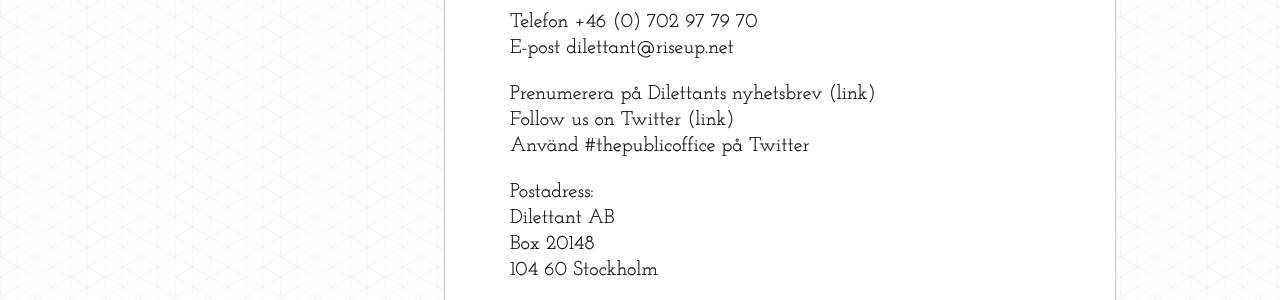
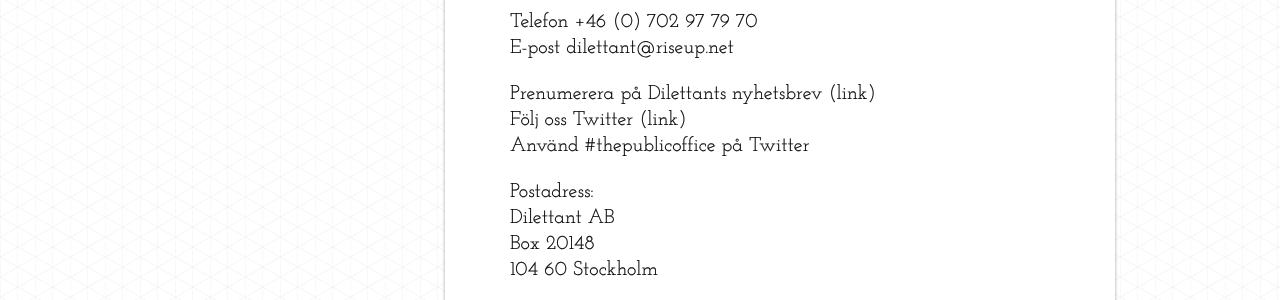
Before and after one commit to dilettant/allmannakontoret, a Jekyll site: the page built from kontakt.md, in a window 1280 px wide. Shown: the part 403-703 px from the top of the page. Built offline with Jekyll 4.4.1, drawn with Linux system fonts in a browser that asks for light colours.

Commit message:
Updated kontakt.md

```diff
--- a/kontakt.md
+++ b/kontakt.md
@@ -9,7 +9,7 @@
 E-post dilettant@riseup.net
 
 Prenumerera på Dilettants nyhetsbrev (link)
-Follow us on Twitter (link)
+Följ oss Twitter (link)
 Använd #thepublicoffice på Twitter
 
 Postadress:
```
